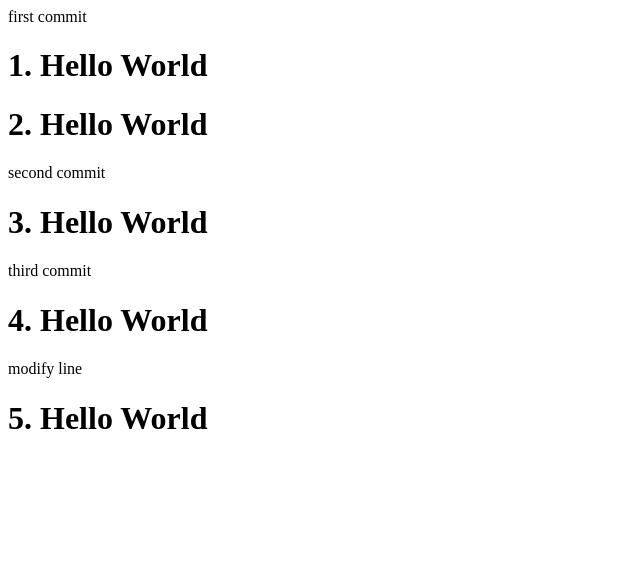
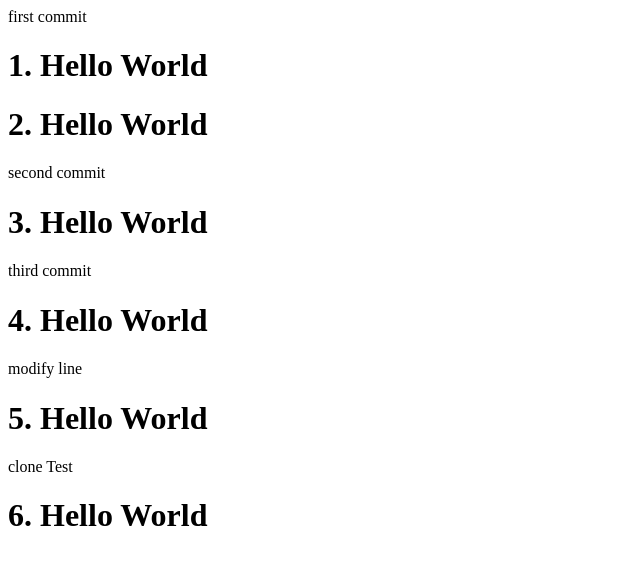
Before and after one commit to aen0n/OSS_HelloWorld_0411, a plain HTML site: page index.html in a window 1280 px wide. Shown: the whole page, without its empty margins (0-640 px from the left). Drawn offline with Linux system fonts and the light colour scheme.

Commit message:
cloneTester commit

```diff
--- a/index.html
+++ b/index.html
@@ -17,5 +17,8 @@
 
         modify line
         <h1>5. Hello World</h1>
+
+        clone Test
+        <h1>6. Hello World</h1>
     </body>
 </html>
```
